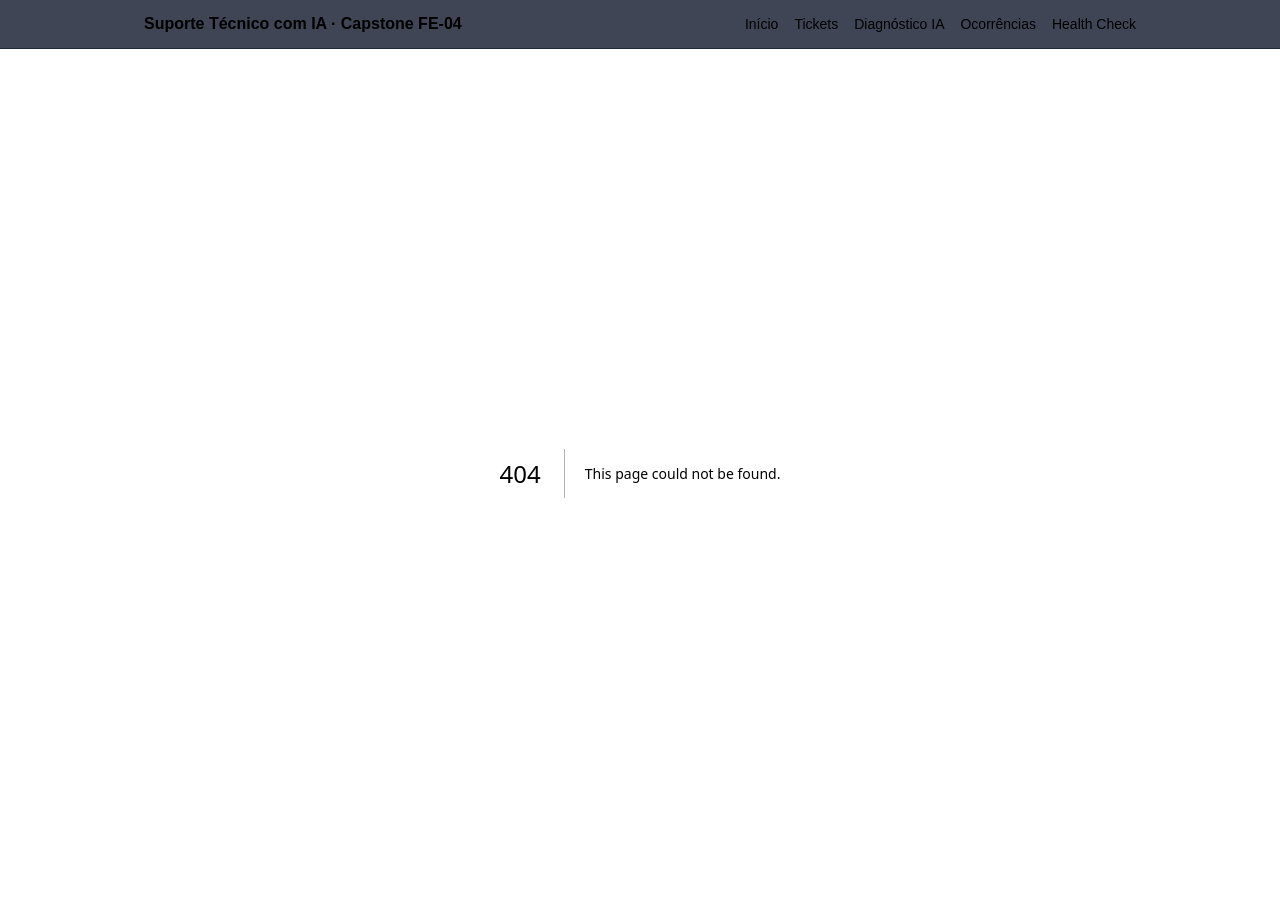
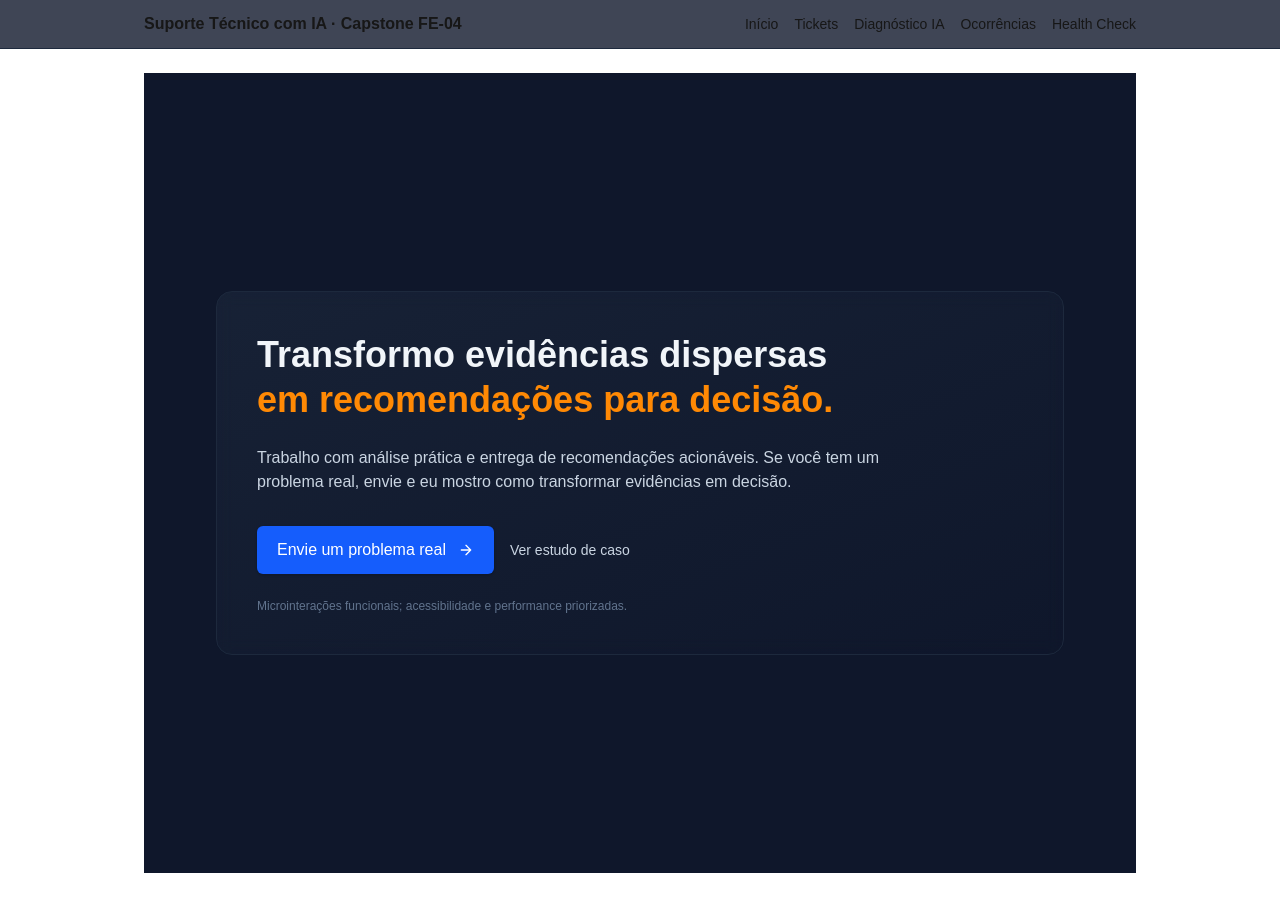
Before and after one commit to FabianoResende/flyrank-fe-capstone-fabiano, a Next.js app in the folder capstone/: page /portfolio in a window 1280 px wide. Before the commit this address had no page. Built offline with nearby package versions, Linux system fonts and the light colour scheme.

Commit message:
chore(portfolio): add hero, CTA and remaining folders

```diff
--- /dev/null
+++ b/capstone/src/app/portfolio/CTAButton.tsx
@@ -0,0 +1,38 @@
+'use client';
+
+import { useState } from 'react';
+
+export default function CTAButton() {
+  const [pressed, setPressed] = useState(false);
+
+  function handleClick() {
+    setPressed(true);
+    // comportamento mínimo: foco visual e feedback; não navega automaticamente
+    // você pode substituir por navegação ou modal depois de validar
+    setTimeout(() => setPressed(false), 600);
+  }
+
+  return (
+    <button
+      type="button"
+      onClick={handleClick}
+      aria-label="Enviar um problema real"
+      className={
+        'inline-flex items-center gap-3 rounded-md px-5 py-3 font-medium ' +
+        'bg-blue-600 text-white shadow-sm focus:outline-none focus:ring-2 focus:ring-blue-400 ' +
+        'transform transition-transform duration-180 ease-out motion-reduce:transition-none ' +
+        (pressed ? 'scale-95 bg-blue-700' : 'hover:scale-102 hover:bg-blue-500')
+      }
+    >
+      <span>Envie um problema real</span>
+      <svg
+        className="w-4 h-4"
+        viewBox="0 0 24 24"
+        fill="none"
+        aria-hidden="true"
+      >
+        <path d="M5 12h14M12 5l7 7-7 7" stroke="currentColor" strokeWidth="2" strokeLinecap="round" strokeLinejoin="round"/>
+      </svg>
+    </button>
+  );
+}
--- /dev/null
+++ b/capstone/src/app/portfolio/page.tsx
@@ -0,0 +1,43 @@
+import CTAButton from './CTAButton';
+
+export const metadata = {
+  title: 'Portfólio — Fabiano Resende',
+  description: 'Transformo evidências dispersas em recomendações para decisão.',
+};
+
+export default function PortfolioHero() {
+  return (
+    <main className="min-h-screen flex items-center justify-center bg-slate-900 text-slate-100">
+      <section className="max-w-4xl w-full px-6 py-20">
+        <div className="rounded-2xl bg-gradient-to-br from-slate-800/60 to-slate-900/60 p-10 backdrop-blur-sm border border-slate-800">
+          <header className="space-y-6">
+            <h1 className="text-3xl sm:text-4xl font-extrabold leading-tight">
+              Transformo evidências dispersas
+              <br />
+              <span className="text-orange-400">em recomendações para decisão.</span>
+            </h1>
+
+            <p className="text-slate-300 max-w-2xl">
+              Trabalho com análise prática e entrega de recomendações acionáveis.
+              Se você tem um problema real, envie e eu mostro como transformar evidências em decisão.
+            </p>
+          </header>
+
+          <div className="mt-8 flex items-center gap-4">
+            <CTAButton />
+            <a
+              href="/portfolio/estudo-de-caso"
+              className="inline-block text-sm text-slate-300 underline-offset-4 hover:text-white focus:outline-none focus:ring-2 focus:ring-slate-600 rounded"
+            >
+              Ver estudo de caso
+            </a>
+          </div>
+
+          <footer className="mt-6 text-xs text-slate-500">
+            <span>Microinterações funcionais; acessibilidade e performance priorizadas.</span>
+          </footer>
+        </div>
+      </section>
+    </main>
+  );
+}
```
Also changed, not shown: capstone/src/app/portfolio/cta-final/page.tsx (added), capstone/src/app/portfolio/sobre/page.tsx (added).
